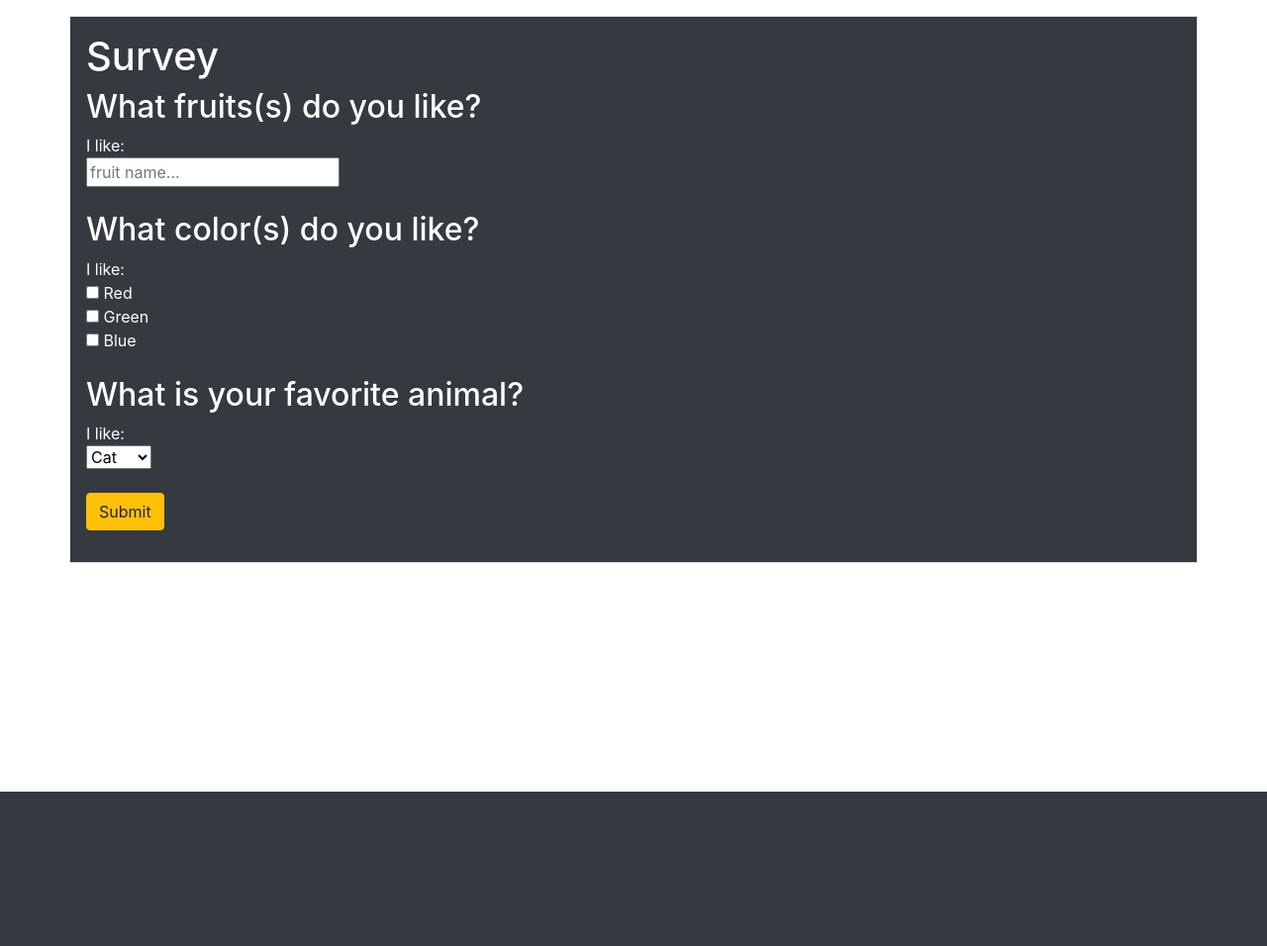
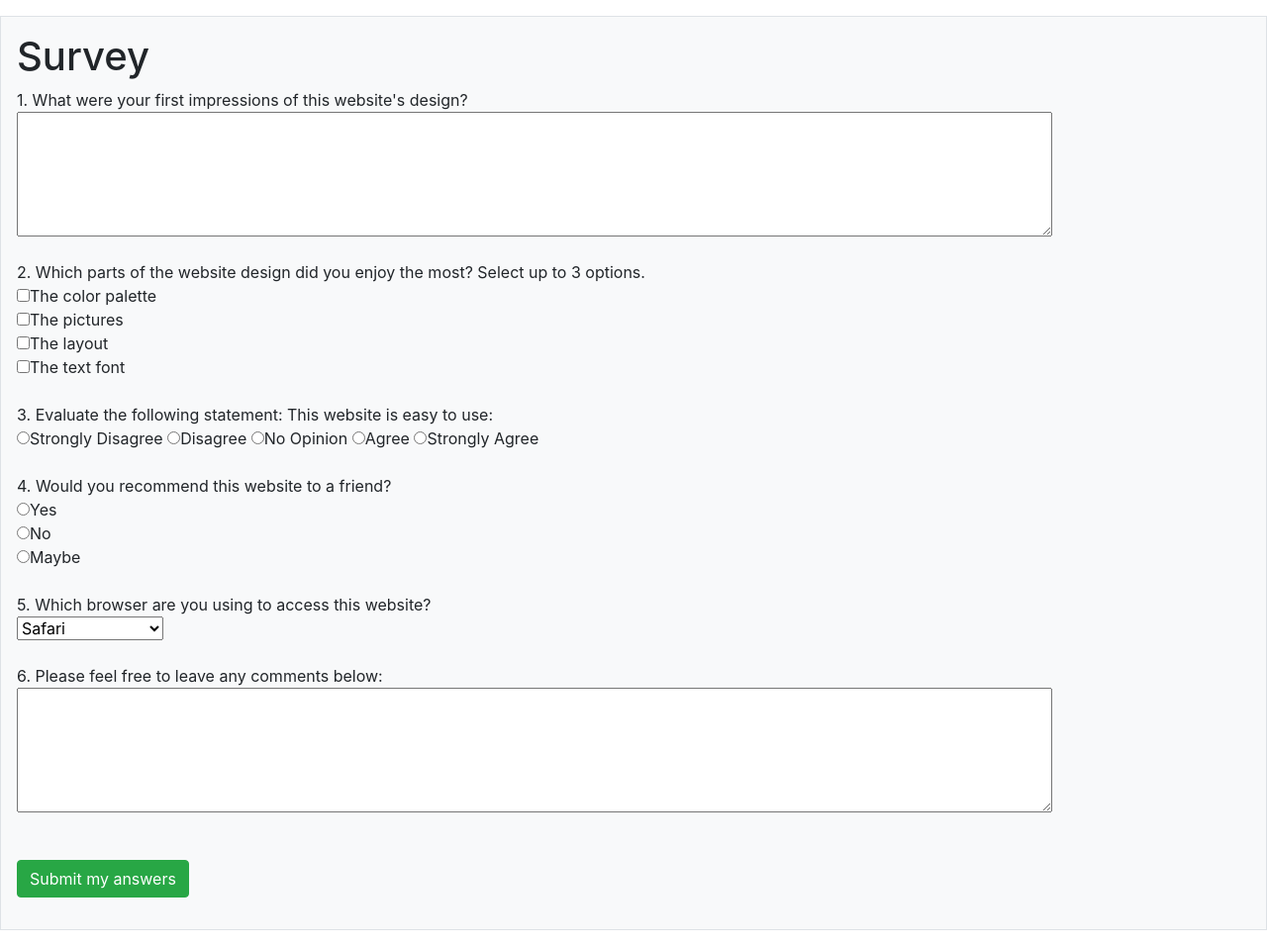
Before and after one commit to maxikarp/maxkarp032.github.io, a Node server app: page /niceSurvey in a window 1280 px wide. Shown: the whole page at 99% size. Before the commit the page ends 800 px from the top, so only its background shows below. Run offline with Node 20, Linux system fonts and the light colour scheme.

Commit message:
added my own survey

```diff
--- a/SEG3125Lab6/index.html
+++ /dev/null
@@ -1 +0,0 @@
-<h1>Hello there</h1>
--- a/SEG3125Lab6/views/niceSurvey.html
+++ b/SEG3125Lab6/views/niceSurvey.html
@@ -1,6 +1,6 @@
 <html>
   <head>
-    <title>Questionnaire</title>
+    <title>Urban Outfitters Website Survey</title>
     <meta name="viewport" content="width=device-width, initial-scale=1">
 
     <!-- Style sheet (CSS) and JavaScript scripts necessary to use Bootstrap -->
@@ -14,31 +14,60 @@
 
   <body>
 
-	<div class="container-md p-3 my-3 border bg-dark text-white" id="survey">
+	<div class="container-fluid p-3 my-3 border bg-light text-black" id="survey">
     <h1>Survey</h1>
-    <form>
-      <h2> What fruits(s) do you like? </h2>
-      I like:<br>
-      <input type="text" name="fruit" placeholder="fruit name..." required />
+
+    <form margin="auto">
+      <div class="q">
+        1. What were your first impressions of this website's design?<br>
+        <textarea rows="5", cols="100"></textarea><br>
+      </div>
+      <br>
+      <div class="q">
+        2. Which parts of the website design did you enjoy the most? Select up to 3 options.<br>
+        <input type="checkbox" name="color" value="color">The color palette<br>
+        <input type="checkbox" name="pictures" value="pictures">The pictures<br>
+        <input type="checkbox" name="layout" value="layout">The layout<br>
+        <input type="checkbox" name="font" value="font">The text font<br>
+      </div>
+      <br>
+      <div class="q">
+      3. Evaluate the following statement: This website is easy to use:<br>
+        <input type="radio" name="ease_of_use" value="sdis">Strongly Disagree
+        <input type="radio" name="ease_of_use" value="dis">Disagree
+        <input type="radio" name="ease_of_use" value="no_op">No Opinion
+        <input type="radio" name="ease_of_use" value="agr">Agree
+        <input type="radio" name="ease_of_use" value="sagr">Strongly Agree <br>
+      </div>
+      <br>
+      <div class="q">
+        4. Would you recommend this website to a friend?<br>
+        <input type="radio" name="recommend" value="yes">Yes<br>
+        <input type="radio" name="recommend" value="no">No<br>
+        <input type="radio" name="recommend" value="maybe">Maybe<br>
+      </div>
+      <br>
+      <div class="q">
+        5. Which browser are you using to access this website?<br>
+        <select name="Browser">
+          <option value="Safari" seleted="selected">Safari</option>
+          <option value="Chrome">Google Chrome</option>
+          <option value="IE">Internet Explorer</option>
+          <option value="edge">Microsoft Edge</option>
+          <option value="other">Other</option>
+        </select>
+      </div>
+      <br>
+      <div class="q">
+        6. Please feel free to leave any comments below:<br>
+        <textarea rows="5", cols="100"></textarea><br>
+      </div>
       <br>
       <br>
-      <h2> What color(s) do you like? </h2>
-	    I like:<br>
-		  <input type="checkbox" name="color" value="Red"> Red<br>
-		  <input type="checkbox" name="color" value="Green"> Green<br>
-      <input type="checkbox" name="color" value="Blue"> Blue<br>
-      <br>
-      <h2>What is your favorite animal?</h2>
-      I like:<br>
-      <select name="animal">
-			  <option value="Cat" selected="selected">Cat</option>
-			  <option value="Dog">Dog</option>
-			  <option value="Turtle">Turtle</option>
-      </select>
-      <br>
-      <br>
-      <button type="submit" class="btn btn-warning" id="bb">Submit</button>
-      <p id="thanks"></p>
+      <div class="q">
+        <button type="submit" class="btn btn-success" id="bb">Submit my answers</button>
+      </div>
+
     </form>
     </div>
 	<script src="/assets/action.js"></script>
```
Also changed, not shown: SEG3125Lab6/public/assets/action.js.
